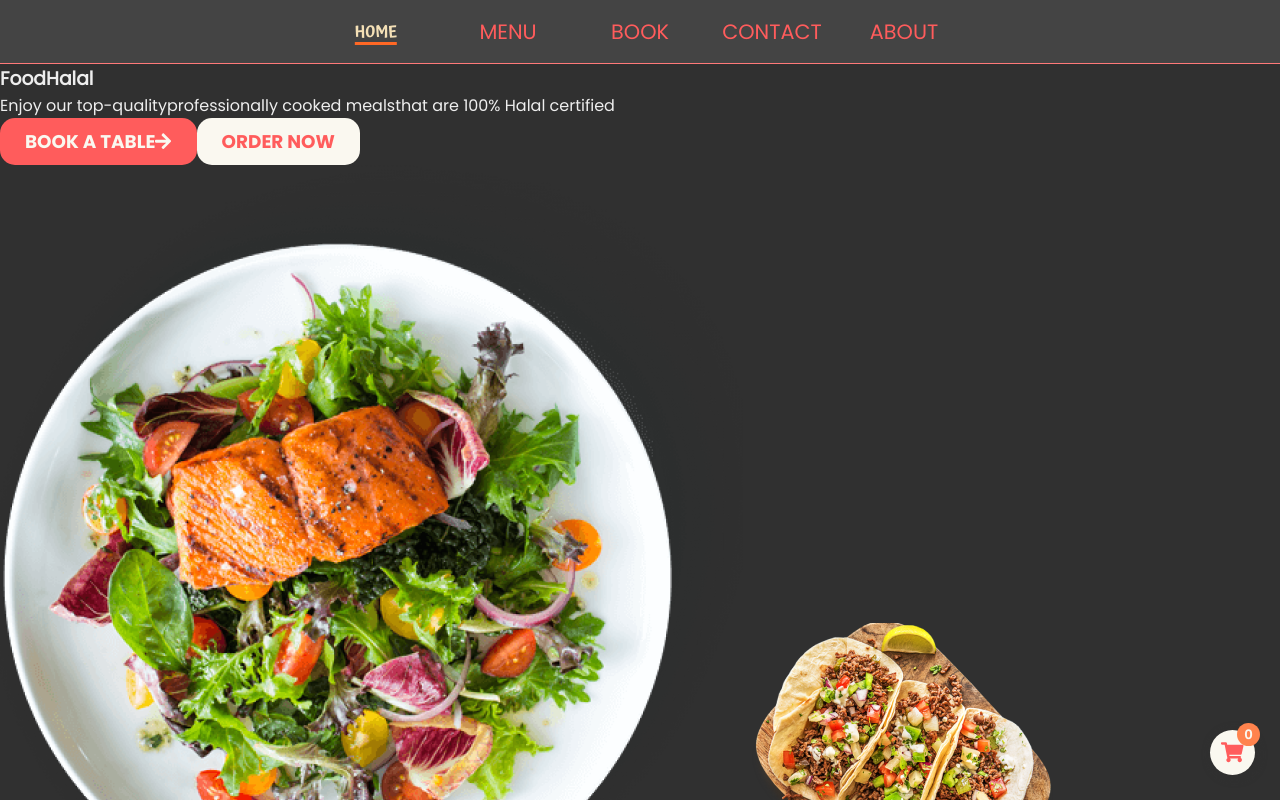
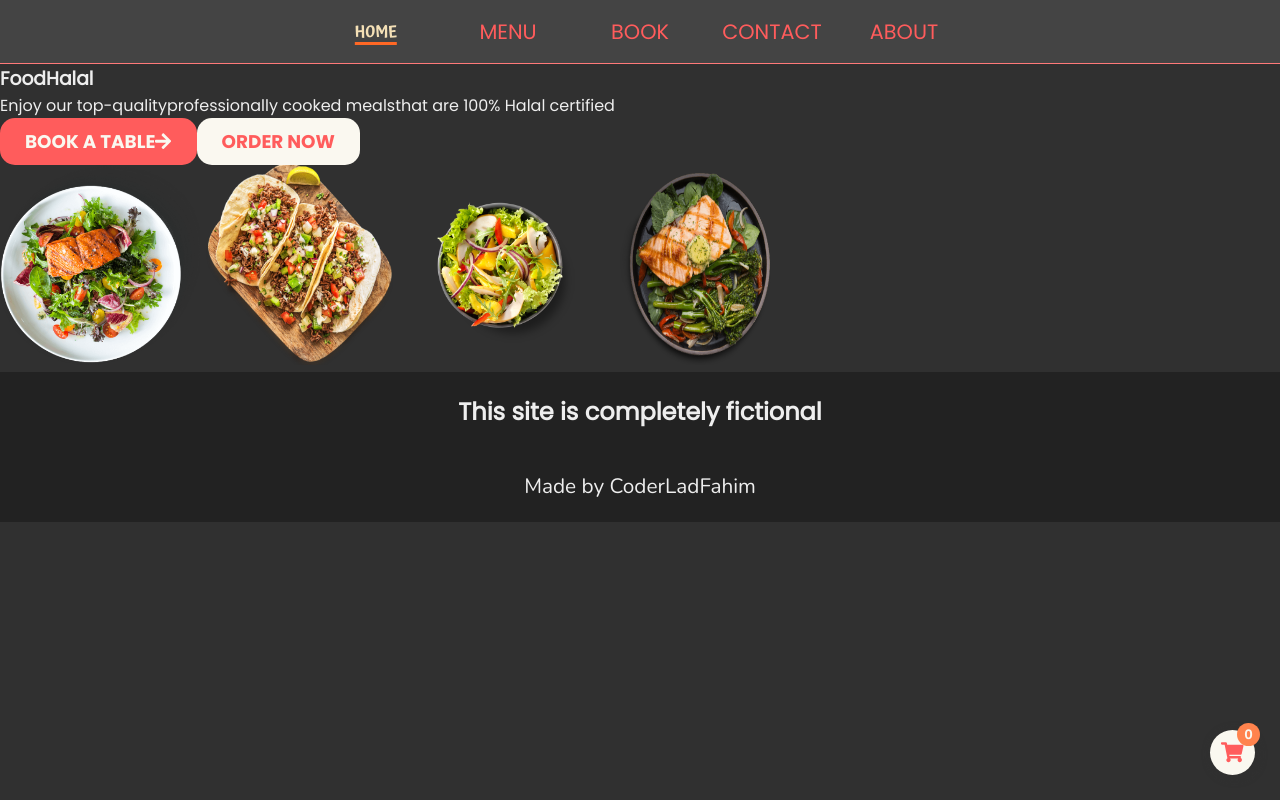
Before and after one commit to CoderLadFahim/FoodHalal, a React (Create React App) app: page / in a window 1280 px wide. Shown: the top 800 px of the page. Built offline with nearby package versions, Linux system fonts and the light colour scheme.

Commit message:
Added another img

```diff
--- a/src/views/Home.js
+++ b/src/views/Home.js
@@ -6,6 +6,7 @@ import { faArrowRight } from '@fortawesome/free-solid-svg-icons';
 import picMain from '../assets/images_global/pic-main.png';
 import bottomLeft from '../assets/images_global/bottom-left.png';
 import bottomRight from '../assets/images_global/bottom-right.png';
+import small1 from '../assets/images_global/small1.png';
 
 function Home(props) {
 	return (
@@ -33,6 +34,7 @@ function Home(props) {
 				<img src={picMain} alt="Large meal on white plate" />
 				<img src={bottomLeft} alt="Tacos on serving platter" />
 				<img src={bottomRight} alt="Fresh green salad" />
+				<img src={small1} alt="Fish Grill with Salad" />
 			</div>
 		</section>
 	);
--- a/src/views/HomeStyles.scss
+++ b/src/views/HomeStyles.scss
@@ -0,0 +1,8 @@
+@import '../index.scss';
+
+.home-page {
+	img {
+		width: 200px;
+		height: 200px;
+	}
+}
```
